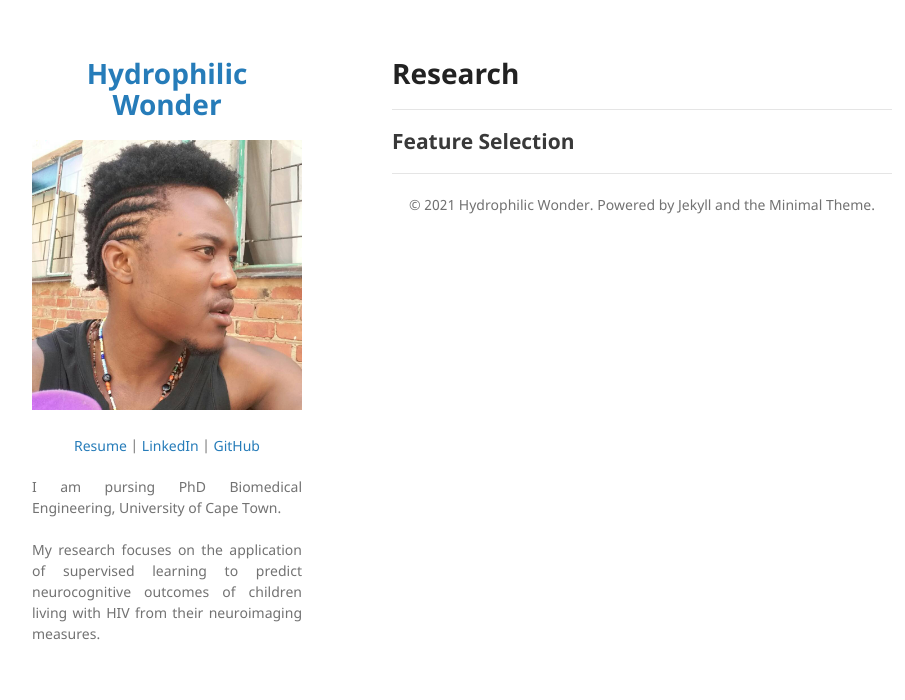
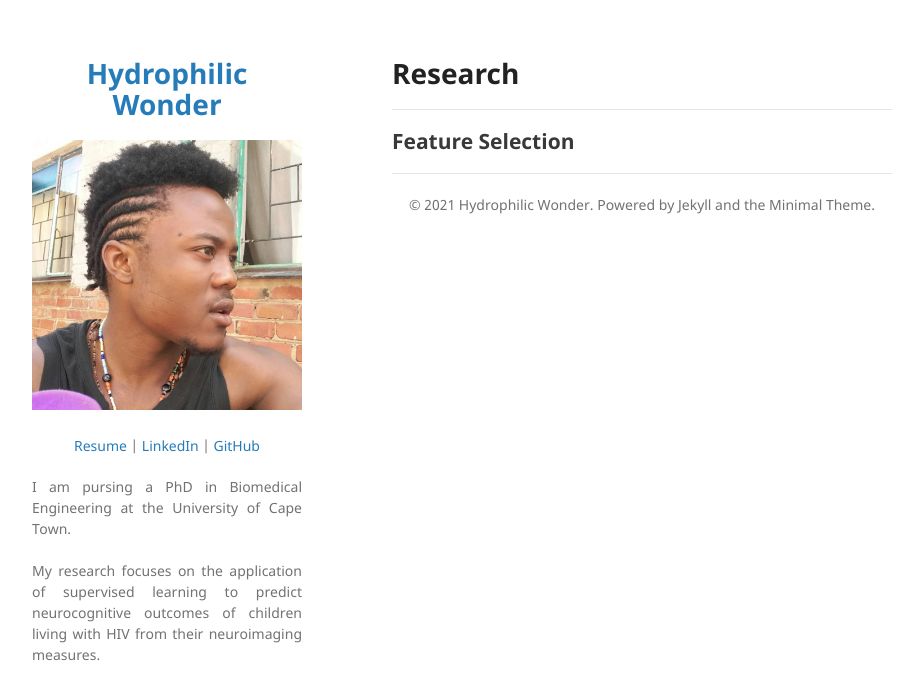
Before and after one commit to Hydrophilic-Wonder/hydrophilic-wonder.github.io, a Jekyll site: the page built from index.md, in a window 1280 px wide. Shown: the top 700 px of the page, without its empty margins (178-1083 px from the left). Built offline with Jekyll 4.4.1, drawn with Linux system fonts in a browser that asks for light colours; our own code applies the rules of GitHub Pages for plain Markdown files.

Commit message:
Update _config.yml

```diff
--- a/_config.yml
+++ b/_config.yml
@@ -10,7 +10,7 @@ description:
   </p>
 
   <p align="justify">
-  I am pursing PhD Biomedical Engineering, University of Cape Town.
+  I am pursing a PhD in Biomedical Engineering at the University of Cape Town.
   <br><br>
   My research focuses on the application of supervised learning to predict
   neurocognitive outcomes of children living with HIV from their neuroimaging measures.
```
